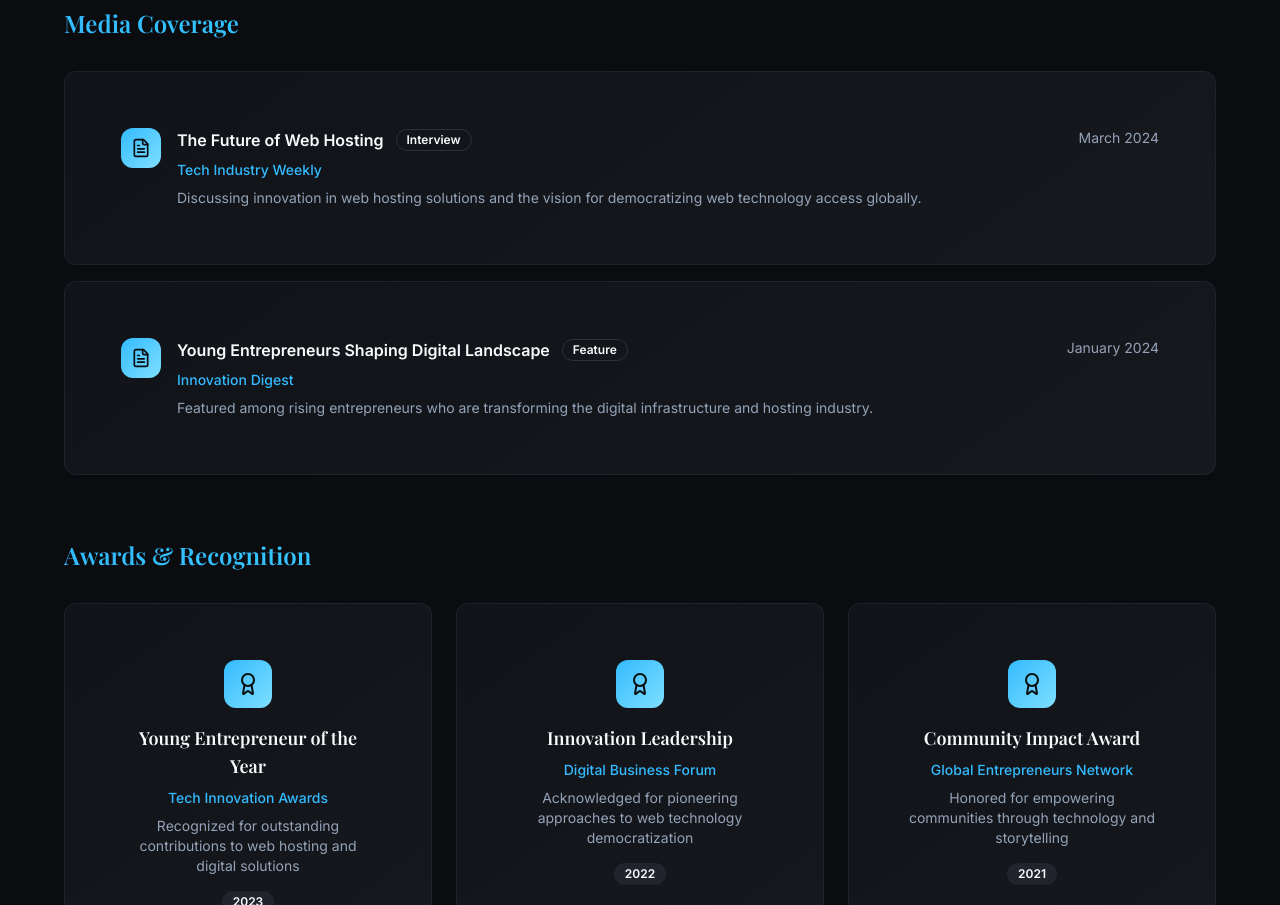
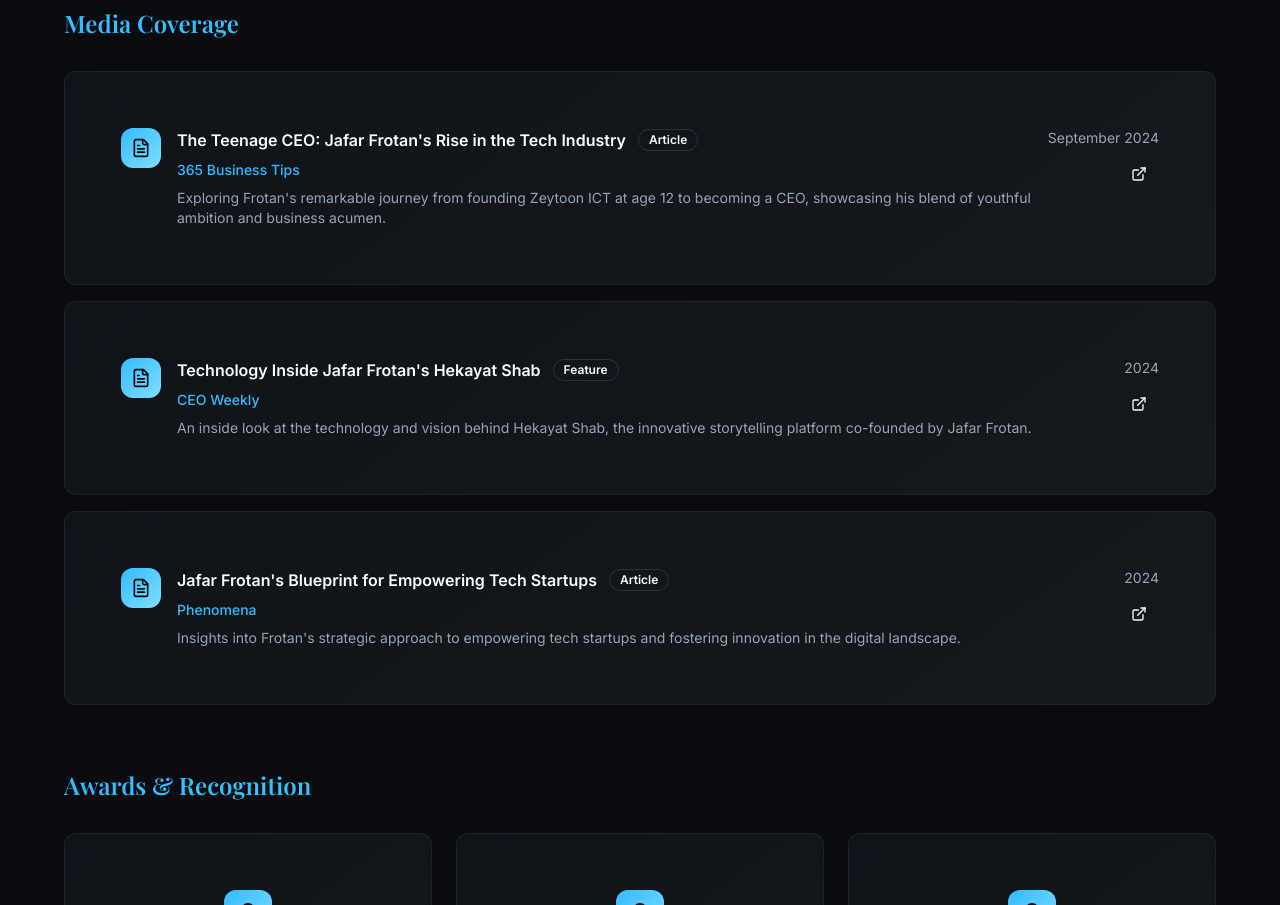
Before and after one commit to KritikaKafle/jafar-frotan-digital-identity, a React (Vite) app: page / in a window 1280 px wide. Shown: the part 6480-7385 px from the top of the page. Built offline with nearby package versions, Linux system fonts and the light colour scheme; the HTML template or start-up script is replaced by a standard one.

Commit message:
Add press and publication links

```diff
--- a/src/components/Press.tsx
+++ b/src/components/Press.tsx
@@ -22,27 +22,37 @@ const Press = () => {
       description: "Comprehensive professional profile detailing career achievements, business ventures, and contributions to the technology sector.",
       date: "2024",
       category: "Biography",
-      link: "#",
+      link: "https://wikitia.com/wiki/Jafar_Frotan",
       featured: true
     },
     {
-      type: "Interview",
-      title: "The Future of Web Hosting",
-      publication: "Tech Industry Weekly",
-      description: "Discussing innovation in web hosting solutions and the vision for democratizing web technology access globally.",
-      date: "March 2024",
-      category: "Technology",
-      link: "#",
+      type: "Article",
+      title: "The Teenage CEO: Jafar Frotan's Rise in the Tech Industry",
+      publication: "365 Business Tips",
+      description: "Exploring Frotan's remarkable journey from founding Zeytoon ICT at age 12 to becoming a CEO, showcasing his blend of youthful ambition and business acumen.",
+      date: "September 2024",
+      category: "Entrepreneurship",
+      link: "https://365businesstips.com/the-teenage-ceo-jafar-frotans-rise-in-the-tech-industry/",
       featured: false
     },
     {
       type: "Feature",
-      title: "Young Entrepreneurs Shaping Digital Landscape",
-      publication: "Innovation Digest",
-      description: "Featured among rising entrepreneurs who are transforming the digital infrastructure and hosting industry.",
-      date: "January 2024",
+      title: "Technology Inside Jafar Frotan's Hekayat Shab",
+      publication: "CEO Weekly",
+      description: "An inside look at the technology and vision behind Hekayat Shab, the innovative storytelling platform co-founded by Jafar Frotan.",
+      date: "2024",
+      category: "Technology",
+      link: "https://ceoweekly.com/technology-inside-jafar-frotans-hekayat-shab/",
+      featured: false
+    },
+    {
+      type: "Article",
+      title: "Jafar Frotan's Blueprint for Empowering Tech Startups",
+      publication: "Phenomena",
+      description: "Insights into Frotan's strategic approach to empowering tech startups and fostering innovation in the digital landscape.",
+      date: "2024",
       category: "Innovation",
-      link: "#",
+      link: "https://www.phenomena.org/jafar-frotans-blueprint-for-empowering-tech-startups/",
       featured: false
     }
   ];
```
